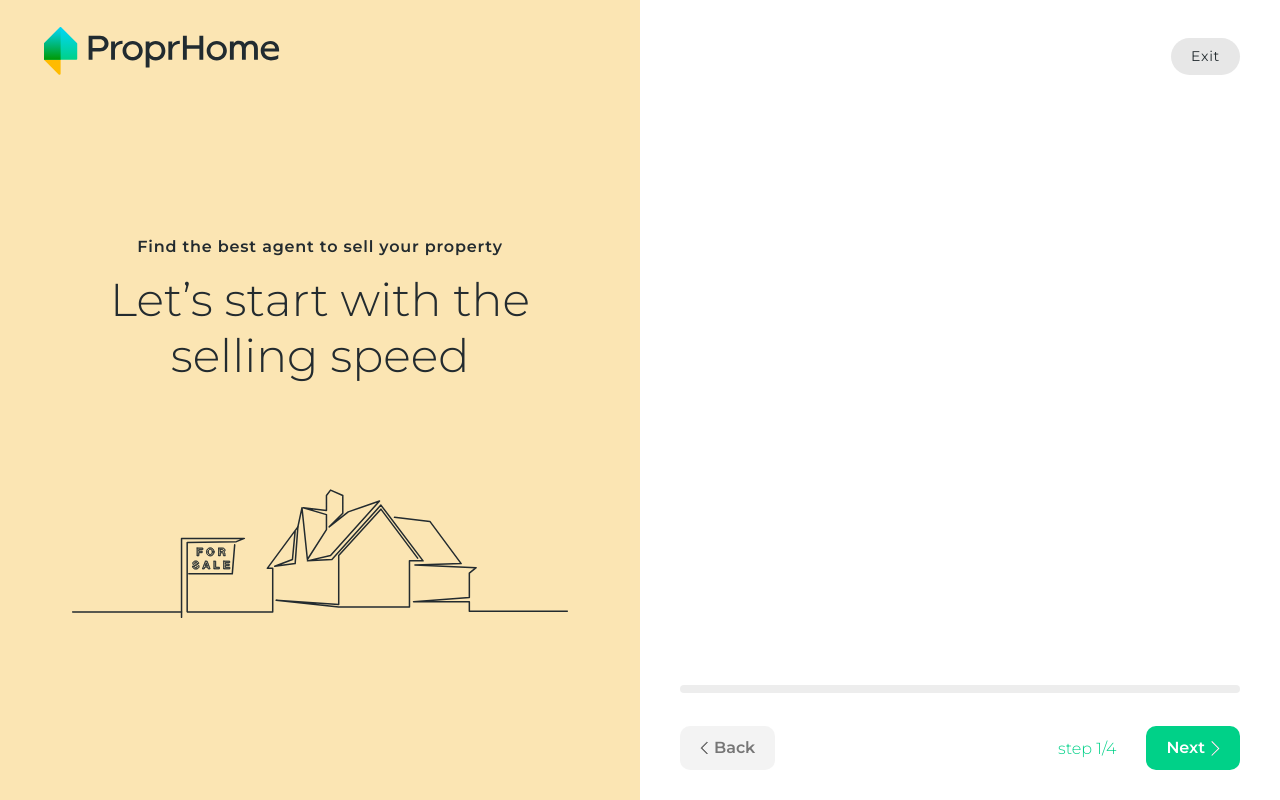
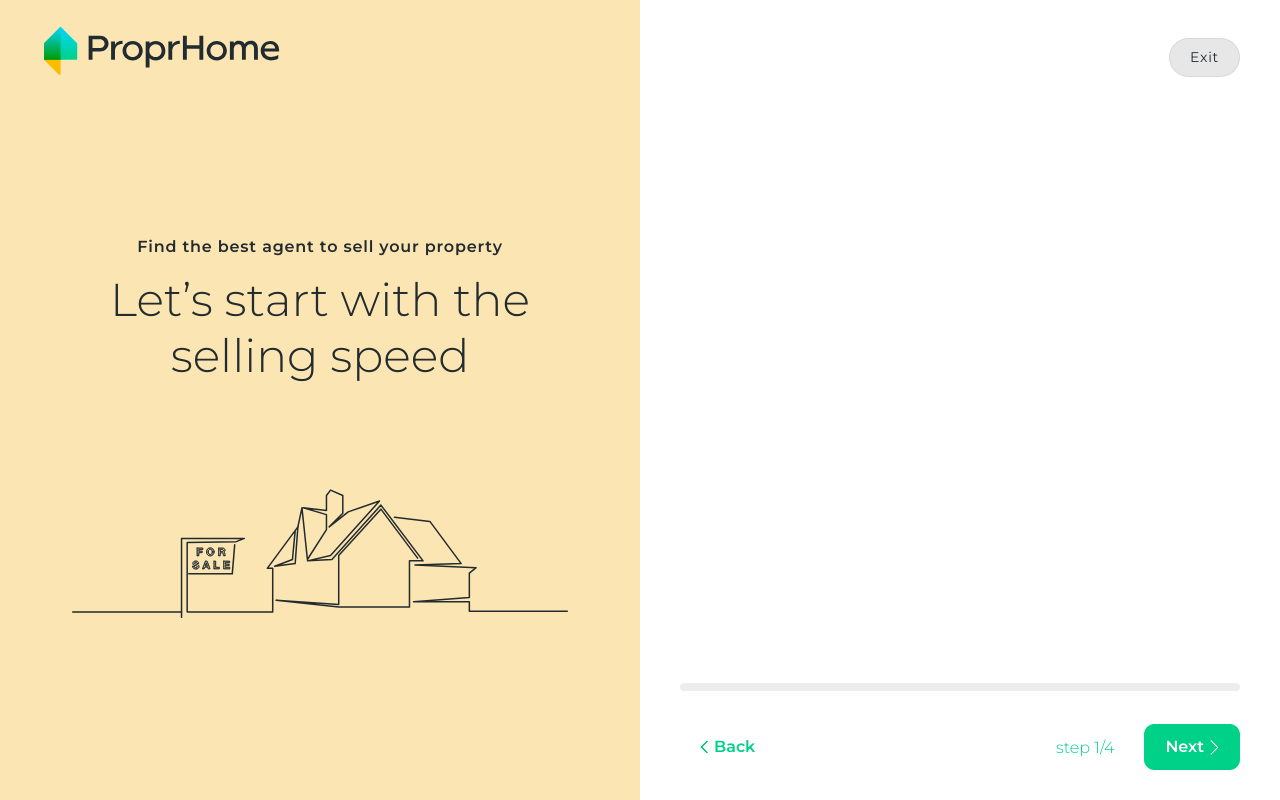
Before and after one commit to DevimaSolutions/propr-home-test-task, a Next.js app: page / in a window 1280 px wide. In both pictures the pointer is over the button "Back". Built offline with nearby package versions, Linux system fonts and the light colour scheme.

Commit message:
fixed button styles

```diff
--- a/src/components/Stepper/components/StepWizard/style.module.scss
+++ b/src/components/Stepper/components/StepWizard/style.module.scss
@@ -26,13 +26,6 @@
     border-radius: 10px;
     cursor: pointer;
     padding: 10px 20px;
-    transition: all 0.1s ease-in-out;
-  }
-
-  .disabledButton {
-    color: #999999;
-    background: rgba(196, 196, 196, 0.4);
-    cursor: default;
   }
 
   .navigationWrapper {
@@ -49,15 +42,46 @@
       }
 
       &:hover {
-        background-color: rgba(196, 196, 196, 0.2);
+        color: $green-light;
+
+        img {
+          filter: invert(54%) sepia(91%) saturate(1105%) hue-rotate(115deg)
+            brightness(96%) contrast(101%);
+        }
       }
     }
 
     .nextButton {
       color: $white;
       background-color: $green-light;
+      border: 1px solid $green-light;
+
       .buttonTitle {
         margin-right: 6px;
+      }
+
+      &:hover {
+        color: $green-light;
+        background-color: rgba(0, 209, 136, 0.2);
+
+        img {
+          filter: invert(54%) sepia(91%) saturate(1105%) hue-rotate(115deg)
+            brightness(96%) contrast(101%);
+        }
+      }
+    }
+
+    .disabledButton,
+    .disabledButton:hover {
+      color: #999999;
+      background-color: rgba(196, 196, 196, 0.4);
+      border: none;
+      cursor: default;
+
+      img {
+        filter: invert(71%) sepia(0%) saturate(166%) hue-rotate(136deg)
+          brightness(85%) contrast(92%);
+        opacity: 0.5;
       }
     }
 
--- a/src/components/Stepper/constants.ts
+++ b/src/components/Stepper/constants.ts
@@ -1,8 +1,8 @@
 import { Step } from "@/enums";
 
 export const stepInfo = {
-    [Step.SellingSpeed]: 'Let’s start with the selling speed',
-    [Step.Location]: 'Tell us the location please',
-    [Step.Worth]: 'What’s your property worth?',
-    [Step.StepFourth]: 'Question 4',
+    [Step.First]: 'Let’s start with the selling speed',
+    [Step.Second]: 'Tell us the location please',
+    [Step.Third]: 'What’s your property worth?',
+    [Step.Fourth]: 'Question 4',
 }
--- a/src/components/Stepper/style.module.scss
+++ b/src/components/Stepper/style.module.scss
@@ -84,9 +84,12 @@
           letter-spacing: 0.05em;
           padding: 10px 20px;
           background: rgba(196, 196, 196, 0.4);
-          border: none;
+          border: 1px solid rgba(196, 196, 196, 0.4);
           border-radius: 50px;
-          cursor: pointer;
+
+          &:hover {
+            border-color: #232b2f;
+          }
         }
       }
     }
--- a/src/components/Stepper/useStepper.ts
+++ b/src/components/Stepper/useStepper.ts
@@ -2,11 +2,11 @@ import { Step } from "@/enums";
 import { useCallback, useState } from "react";
 
 const useStepper = () => {
-  const [step, setStep] = useState(Step.SellingSpeed);
+  const [step, setStep] = useState(Step.First);
 
   const handleStepChange = useCallback(
     (newStep: number) => {
-      if (newStep < Step.SellingSpeed || newStep > Step.StepFourth) {
+      if (newStep < Step.First || newStep > Step.Fourth) {
         return;
       }
       setStep(newStep);
--- a/src/enums/step-enum.ts
+++ b/src/enums/step-enum.ts
@@ -1,6 +1,6 @@
 export enum Step {
-    SellingSpeed = 1,
-    Location,
-    Worth,
-    StepFourth,
+    First = 1,
+    Second,
+    Third,
+    Fourth,
 }
```
Also changed, not shown: src/components/Stepper/components/StepWizard/useStepWizard.ts (line endings or trailing spaces).
